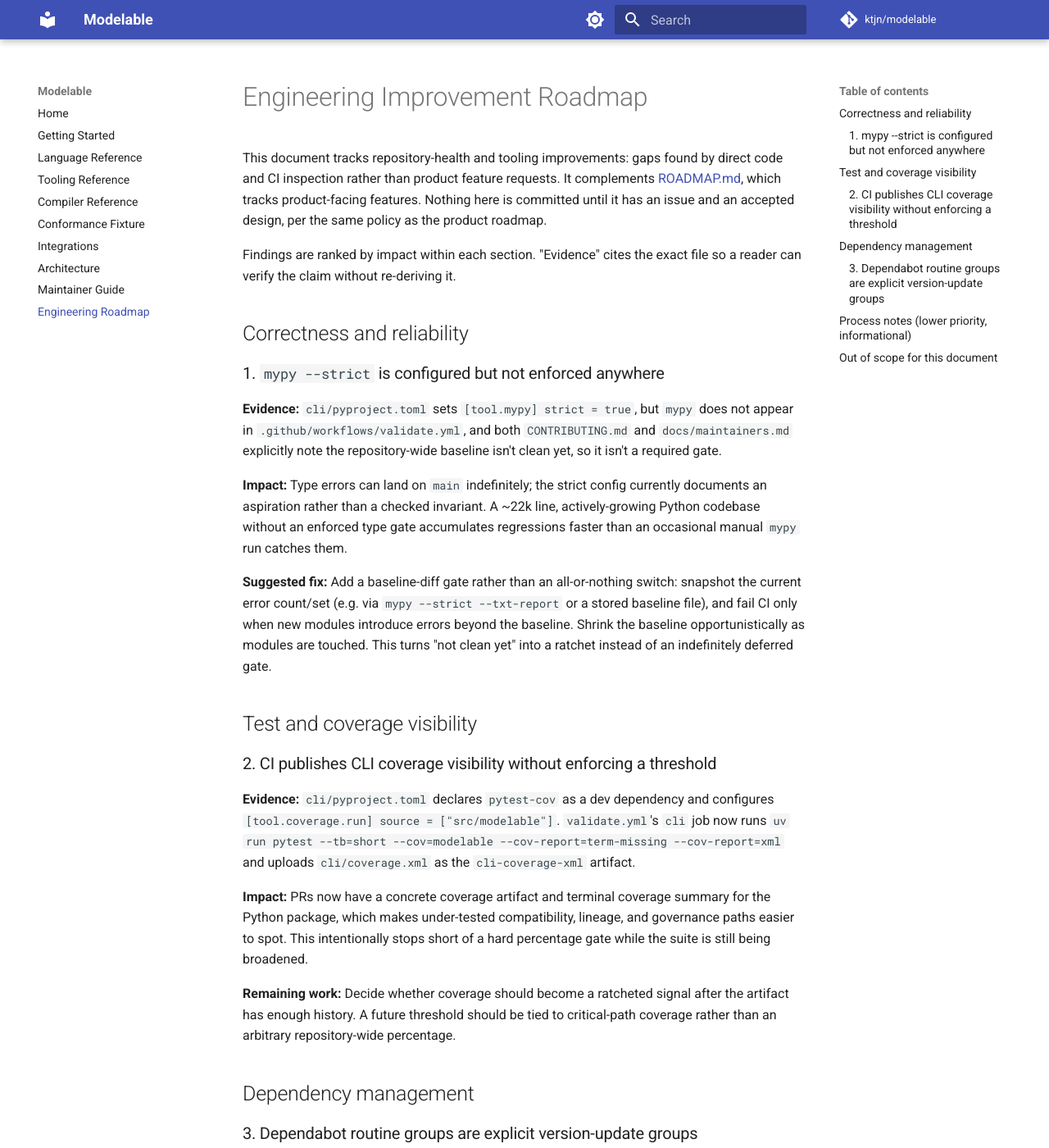
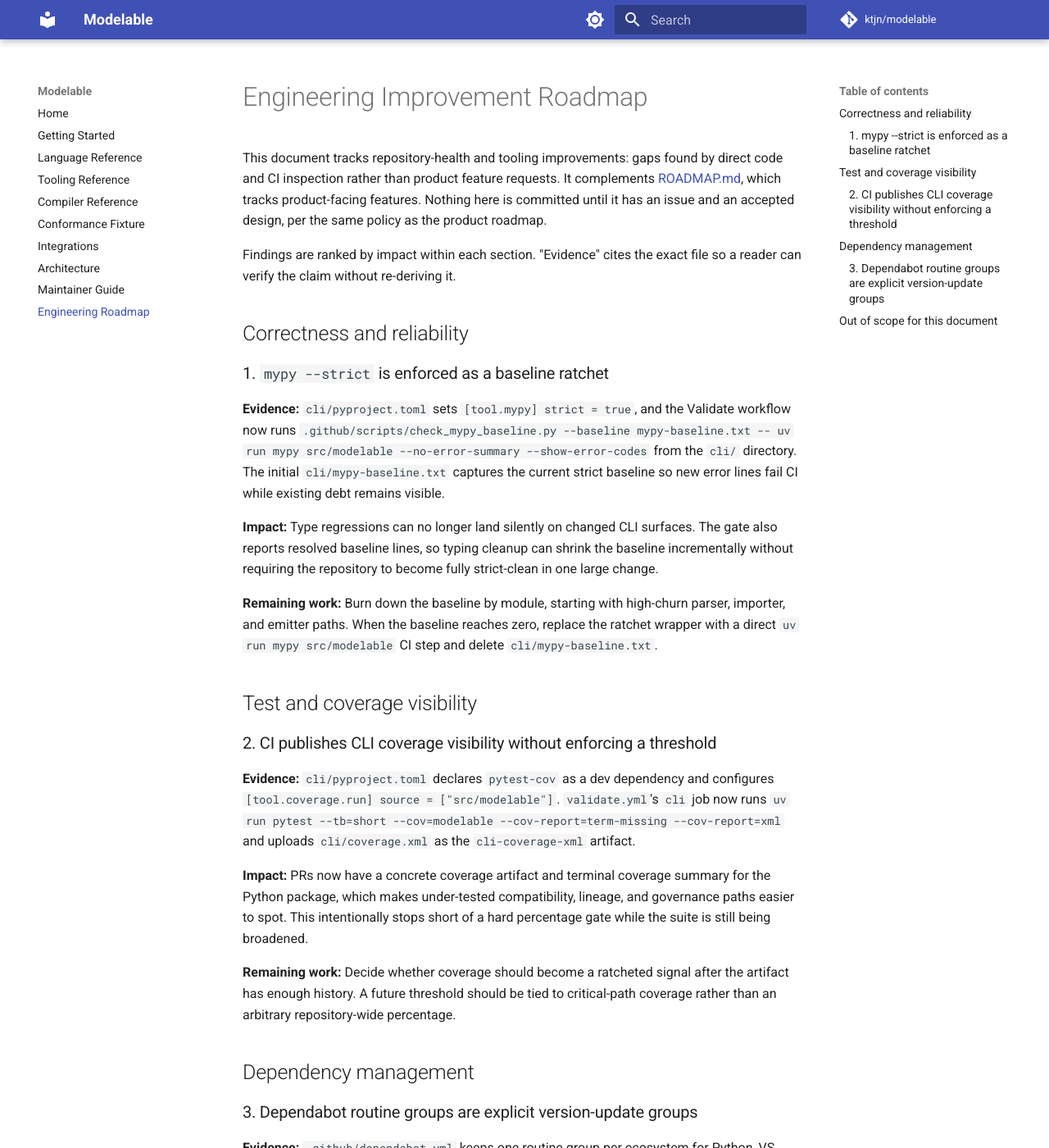
Before and after one commit to ktjn/modelable, an MkDocs documentation site: the page built from docs/engineering-roadmap.md, in a window 1280 px wide and 1400 px high. Shown: the whole window at 82% size. Built offline with MkDocs 1.6.1 and Material for MkDocs 9.7.7, drawn with Linux system fonts in a browser that asks for light colours; comment, search, counter and statistics services are not loaded; some of the changed text lies outside the part shown.

Commit message:
ci: add mypy baseline ratchet (#144)
Co-authored-by: ktjn <ktjn@users.noreply.github.com>

````diff
--- a/docs/engineering-roadmap.md
+++ b/docs/engineering-roadmap.md
@@ -11,25 +11,24 @@ file so a reader can verify the claim without re-deriving it.
 
 ## Correctness and reliability
 
-### 1. `mypy --strict` is configured but not enforced anywhere
+### 1. `mypy --strict` is enforced as a baseline ratchet
 
-**Evidence:** `cli/pyproject.toml` sets `[tool.mypy] strict = true`, but
-`mypy` does not appear in `.github/workflows/validate.yml`, and both
-`CONTRIBUTING.md` and `docs/maintainers.md` explicitly note the
-repository-wide baseline isn't clean yet, so it isn't a required gate.
+**Evidence:** `cli/pyproject.toml` sets `[tool.mypy] strict = true`, and the
+Validate workflow now runs
+`.github/scripts/check_mypy_baseline.py --baseline mypy-baseline.txt -- uv run
+mypy src/modelable --no-error-summary --show-error-codes` from the `cli/`
+directory. The initial `cli/mypy-baseline.txt` captures the current strict
+baseline so new error lines fail CI while existing debt remains visible.
 
-**Impact:** Type errors can land on `main` indefinitely; the strict config
-currently documents an aspiration rather than a checked invariant. A ~22k
-line, actively-growing Python codebase without an enforced type gate
-accumulates regressions faster than an occasional manual `mypy` run catches
-them.
+**Impact:** Type regressions can no longer land silently on changed CLI
+surfaces. The gate also reports resolved baseline lines, so typing cleanup can
+shrink the baseline incrementally without requiring the repository to become
+fully strict-clean in one large change.
 
-**Suggested fix:** Add a baseline-diff gate rather than an all-or-nothing
-switch: snapshot the current error count/set (e.g. via `mypy --strict
---txt-report` or a stored baseline file), and fail CI only when new modules
-introduce errors beyond the baseline. Shrink the baseline opportunistically
-as modules are touched. This turns "not clean yet" into a ratchet instead of
-an indefinitely deferred gate.
+**Remaining work:** Burn down the baseline by module, starting with high-churn
+parser, importer, and emitter paths. When the baseline reaches zero, replace
+the ratchet wrapper with a direct `uv run mypy src/modelable` CI step and
+delete `cli/mypy-baseline.txt`.
 
 ## Test and coverage visibility
 
@@ -69,18 +68,6 @@ security-update policy with narrower package patterns or labels. The current
 configuration is deliberately simple until there is real update volume to
 tune against.
 
-## Process notes (lower priority, informational)
-
-- **Python 3.14 floor:** `cli/.python-version` and `requires-python =
-  ">=3.14"` pin to a very recent Python release. This is a deliberate,
-  documented choice (`docs/maintainers.md` cites Pydantic v2 validation and
-  modern typing behavior), so it isn't a defect, but it does raise the bar
-  for contributors and CI runners whose Python toolchain/network access
-  hasn't caught up yet (encountered directly while preparing this roadmap:
-  `uv`'s Python 3.14 download failed in this sandboxed environment). Worth a
-  one-line rationale in `CONTRIBUTING.md` so new contributors don't wonder
-  why the floor is so high.
-
 ## Out of scope for this document
 
 Product-facing feature gaps (VS Code Marketplace publishing, remote
--- a/docs/maintainers.md
+++ b/docs/maintainers.md
@@ -58,7 +58,7 @@ Agents must:
 - Use the latest stable framework and tool versions by default, unless the specification, compatibility constraints, existing manifests, or explicit user direction require a different version.
 - Record any deliberate use of an older framework or tool version in the final handoff or PR body.
 - Use `uv` exclusively for Python version management, project setup, dependency management, lockfile generation, and tool execution. Keep packages up to date with the latest stable versions.
-- The project requires Python >= 3.14 (declared in `cli/pyproject.toml` `requires-python` and `[tool.mypy] python_version`). All agents and CI must run under Python 3.14+ for Pydantic v2 validation and modern typing behavior. Strict mypy remains configured for incremental cleanup but is not a required gate until its repository-wide baseline is clean.
+- The project requires Python >= 3.14 (declared in `cli/pyproject.toml` `requires-python` and `[tool.mypy] python_version`). All agents and CI must run under Python 3.14+ for Pydantic v2 validation and modern typing behavior. Strict mypy is enforced as a CI baseline ratchet: existing errors are tracked in `cli/mypy-baseline.txt`, new errors fail the Validate workflow, and resolved baseline lines should be removed as modules are cleaned up.
 - Preserve the existing domain language: domain-owned canonical models, immutable versions, projections, subscriptions, adapter bindings, planner/runtime/materializer, compatibility, lineage, and governance.
 - Maintain backward compatibility within major versions for the `.mdl` language and CLI.
 - Prefer explicit derivation and traceability over implicit behavior.
@@ -199,7 +199,7 @@ Recommended CI gate sequence as implementation expands:
 
 ```text
 format check
-static analysis or type check
+mypy baseline ratchet
 unit tests
 dependency audit
 fixture-based compiler tests
@@ -215,6 +215,11 @@ and push runs execute only the jobs relevant to the files changed in that run;
 manual `workflow_dispatch` runs execute every validation job. Changes to the
 Validate workflow or its workflow regression tests force every validation job so
 CI edits are self-tested.
+
+The CLI job runs strict mypy through
+`.github/scripts/check_mypy_baseline.py`. The script compares current mypy
+output with `cli/mypy-baseline.txt`: new error lines fail CI, while resolved
+lines are reported so the baseline can shrink in the same PR that fixes them.
 
 The OpenMetadata live-smoke CI job must run with
 `MODELABLE_OPENMETADATA_TESTCONTAINERS=1` when changes affect the OpenMetadata
````
Also changed, not shown: CONTRIBUTING.md (+12 -5 lines), 5 other files.
